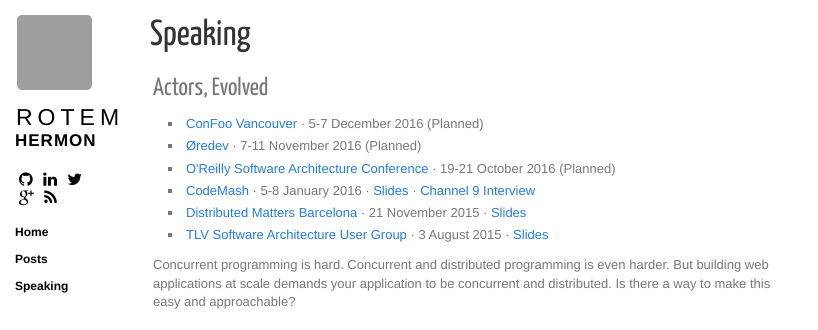
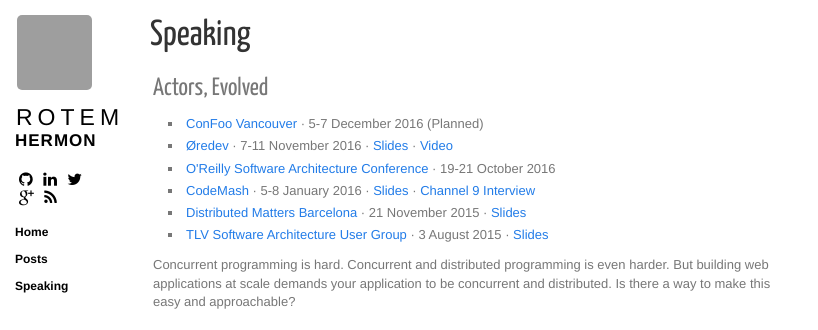
Before and after one commit to rore/rore.github.com, a Jekyll site: the page built from speaking.html, in a window 1280 px wide, cut to the strip 0-330 px from the top of the page. Shown: the whole strip, without its empty margins (0-818 px from the left). Built offline with Jekyll 4.4.1, drawn with Linux system fonts in a browser that asks for light colours; nearby versions of some CDN libraries; Markdown is read by kramdown in place of the engine named in the settings; grey boxes are pictures that could not be loaded.

Commit message:
Update speaking.html

```diff
--- a/speaking.html
+++ b/speaking.html
@@ -13,10 +13,10 @@ title: "Speaking"
                     <a href="https://confoo.ca/en/yvr2016/session/actors-evolved" target="_blank" >ConFoo Vancouver</a> &middot; 5-7 December 2016 (Planned)
                 </li>
                 <li>
-                    <a href="http://www.oredev.org/2016/sessions/actors-evolved" target="_blank" >Øredev</a> &middot; 7-11 November 2016 (Planned)
+                    <a href="http://www.oredev.org/2016/sessions/actors-evolved" target="_blank" >Øredev</a> &middot; 7-11 November 2016 &middot; <a href="https://speakerdeck.com/rore/actors-evolved-codemash-2016" target="_blank">Slides</a> &middot; <a href="https://vimeo.com/190911340" target="_blank">Video</a>
                 </li>
                 <li>
-                    <a href="http://conferences.oreilly.com/software-architecture/engineering-business-eu/" target="_blank" >O'Reilly Software Architecture Conference</a> &middot; 19-21 October 2016 (Planned)
+                    <a href="http://conferences.oreilly.com/software-architecture/engineering-business-eu/" target="_blank" >O'Reilly Software Architecture Conference</a> &middot; 19-21 October 2016
                 </li>
                 <li>
                     <a href="http://www.codemash.org/prior-year-sessions/" target="_blank" >CodeMash</a> &middot; 5-8 January 2016 &middot; <a href="https://speakerdeck.com/rore/actors-evolved-codemash-2016" target="_blank">Slides</a> &middot; <a href="https://channel9.msdn.com/Events/Seth-on-the-Road/Codemash-2016/Rotem-Hermon-on-the-Actor-Model-and-Microsoft-Orleans" target="_blank">Channel 9 Interview</a>
```
